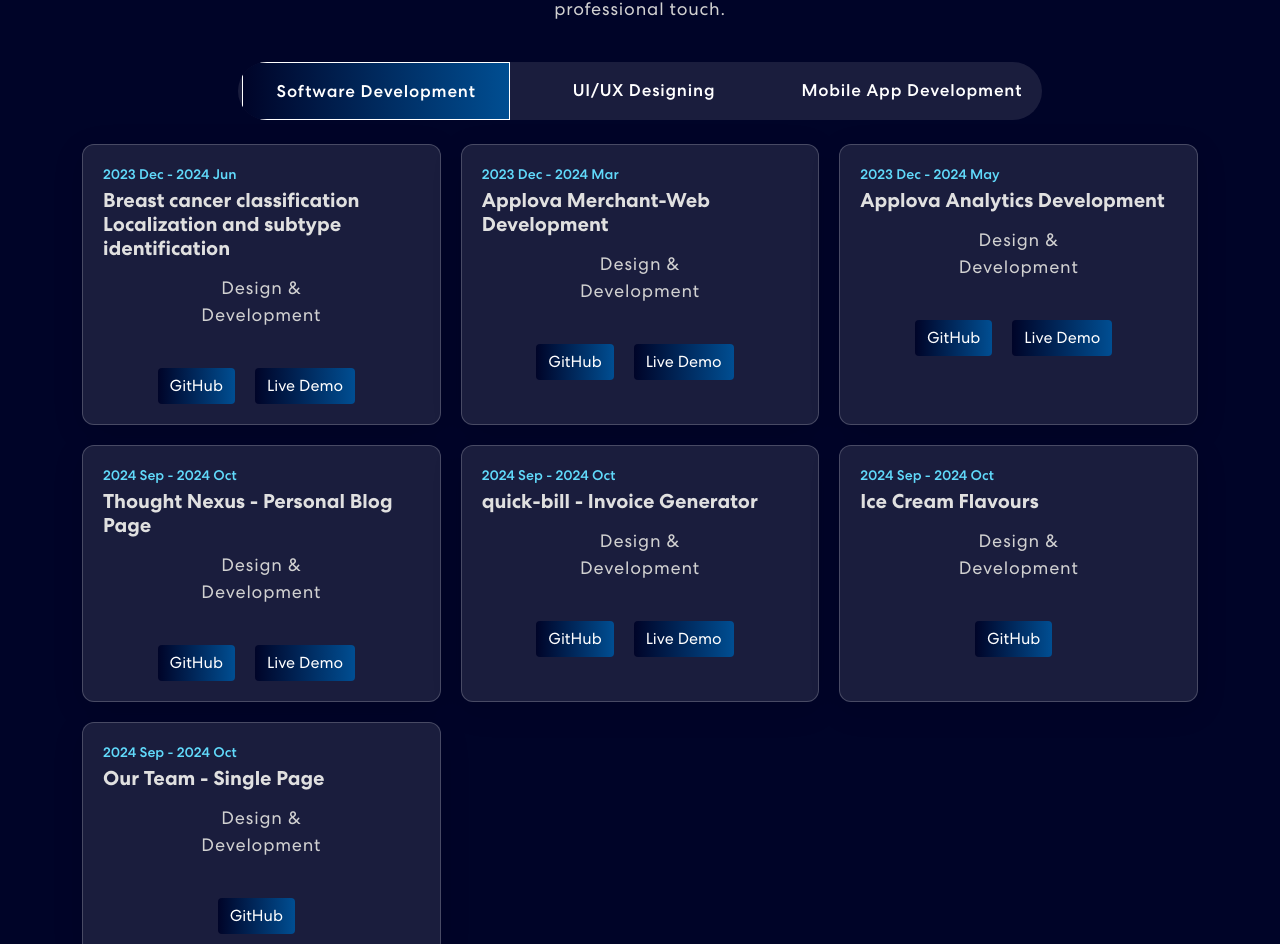
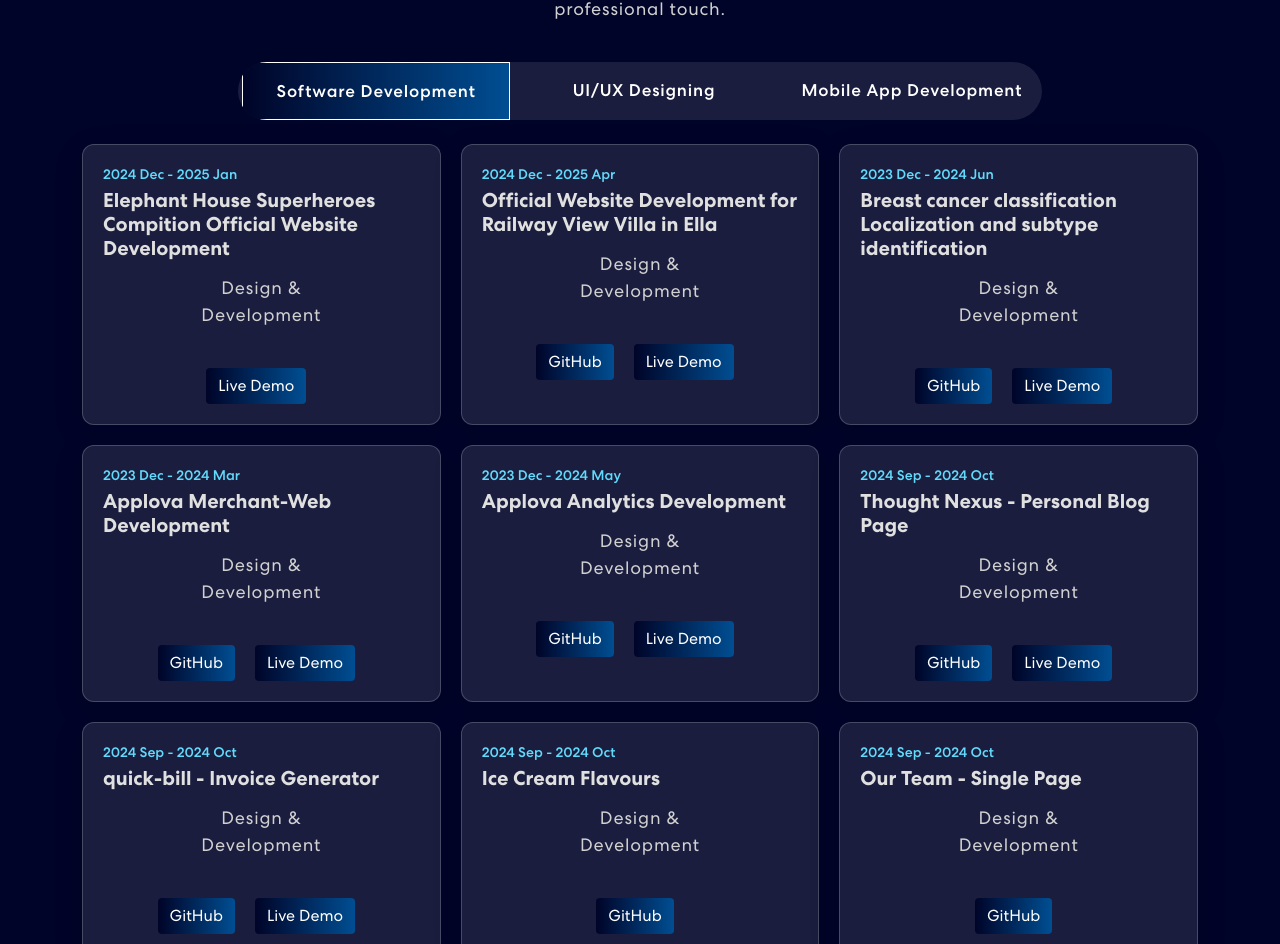
Before and after one commit to Sandu1234/personal-portfolio, a React (Create React App) app: page / in a window 1280 px wide. Shown: the part 1815-2759 px from the top of the page. Built offline with nearby package versions, Linux system fonts and the light colour scheme.

Commit message:
Update Projects.js

```diff
--- a/src/components/Projects.js
+++ b/src/components/Projects.js
@@ -7,6 +7,25 @@
 
   // Define projects for each section
   const softwareProjects = [
+    {
+      date: "2024 Dec - 2025 Jan",
+      title: "Elephant House Superheroes Compition Official Website Development",
+      description: "Design & Development",
+      fullDescription: "A comprehensive project focusing on breast cancer classification using deep learning techniques. This project involved the development of an AI model that accurately classifies cancer subtypes based on medical imaging.",
+      imgUrl: "/path/to/image1.jpg", // Replace with actual image paths
+      liveDemoUrl: "https://therailwayviewvilla.com/", // Optional video link
+
+    },
+    {
+      date: "2024 Dec - 2025 Apr",
+      title: "Official Website Development for Railway View Villa in Ella",
+      description: "Design & Development",
+      fullDescription: "A comprehensive project focusing on breast cancer classification using deep learning techniques. This project involved the development of an AI model that accurately classifies cancer subtypes based on medical imaging.",
+      imgUrl: "/path/to/image1.jpg", // Replace with actual image paths
+      liveDemoUrl: "https://breastguard.netlify.app/", // Optional video link
+      githubLink: "https://github.com/yourusername/breast-cancer-classification", // Add GitHub link
+
+    },
     {
       date: "2023 Dec - 2024 Jun",
       title: "Breast cancer classification Localization and subtype identification",
@@ -78,6 +97,79 @@
 
   const uiuxProjects = [
     {
+      date: "2024 Dec - 2025 Apr",
+      title: "Smart Payment Tracker – Dark Mode UI Design",
+      description: "Design & Development",
+      fullDescription: "Designed a visually stunning web experience inspired by the cosmos, incorporating smooth animations and interactive elements.",
+      imgUrl: "/path/to/image4.jpg",
+      dribbbleLink: "https://www.behance.net/gallery/223515887/Smart-Payment-Tracker-Dark-Mode-UI-Design", // Add Dribbble link
+
+    },
+    {
+      date: "2024 Dec - 2025 Apr",
+      title: "MindBalance – A Minimalist Productivity Dashboard",
+      description: "Design & Development",
+      fullDescription: "Designed a visually stunning web experience inspired by the cosmos, incorporating smooth animations and interactive elements.",
+      imgUrl: "/path/to/image4.jpg",
+      dribbbleLink: "https://www.behance.net/gallery/223512273/MindBalance-A-Minimalist-Productivity-Dashboard", // Add Dribbble link
+
+    },
+    {
+      date: "2024 Dec - 2025 Apr",
+      title: "Foodmania Restaurant Management System",
+      description: "Design & Development",
+      fullDescription: "Designed a visually stunning web experience inspired by the cosmos, incorporating smooth animations and interactive elements.",
+      imgUrl: "/path/to/image4.jpg",
+      dribbbleLink: "https://www.behance.net/gallery/223442363/Foodmania-Restaurant-Management-System", // Add Dribbble link
+
+    },
+    {
+      date: "2024 Dec - 2025 Apr",
+      title: "Travel In Tents – A Mood-Based Nature Escape App",
+      description: "Design & Development",
+      fullDescription: "Designed a visually stunning web experience inspired by the cosmos, incorporating smooth animations and interactive elements.",
+      imgUrl: "/path/to/image4.jpg",
+      dribbbleLink: "https://www.behance.net/gallery/223417467/Travel-In-Tents-A-Mood-Based-Nature-Escape-App", // Add Dribbble link
+
+    },
+
+    {
+      date: "2024 Dec - 2025 Apr",
+      title: "Elephant House SuperHeroes Official Website",
+      description: "Design & Development",
+      fullDescription: "Designed a visually stunning web experience inspired by the cosmos, incorporating smooth animations and interactive elements.",
+      imgUrl: "/path/to/image4.jpg",
+      dribbbleLink: "https://www.behance.net/gallery/220867901/Elephant-House-SuperHeroes-Official-Website", // Add Dribbble link
+
+    },
+    {
+      date: "2024 Dec - 2025 Apr",
+      title: "Elephant House SuperHeroes Official Website",
+      description: "Design & Development",
+      fullDescription: "Designed a visually stunning web experience inspired by the cosmos, incorporating smooth animations and interactive elements.",
+      imgUrl: "/path/to/image4.jpg",
+      dribbbleLink: "https://www.behance.net/gallery/220867901/Elephant-House-SuperHeroes-Official-Website", // Add Dribbble link
+
+    },
+    {
+      date: "2024 Dec - 2025 Apr",
+      title: "Online Courses Dashboard",
+      description: "Design & Development",
+      fullDescription: "Designed a visually stunning web experience inspired by the cosmos, incorporating smooth animations and interactive elements.",
+      imgUrl: "/path/to/image4.jpg",
+      dribbbleLink: "https://www.behance.net/gallery/217633109/Online-Courses-Dashboard", // Add Dribbble link
+
+    },
+    {
+      date: "2024 Dec - 2025 Apr",
+      title: "Skin Care Product Website",
+      description: "Design & Development",
+      fullDescription: "Designed a visually stunning web experience inspired by the cosmos, incorporating smooth animations and interactive elements.",
+      imgUrl: "/path/to/image4.jpg",
+      dribbbleLink: "https://www.behance.net/gallery/217519019/Skin-Care-Product-Website", // Add Dribbble link
+
+    },
+    {
       date: "2023 Dec - 2024 Jul",
       title: "Galactic Voyage: A Stellar Web Experience",
       description: "Design & Development",
@@ -93,7 +185,6 @@
       fullDescription: "Built a digital platform aimed at enhancing lifelong learning with user-friendly interfaces and rich content.",
       imgUrl: "/path/to/image5.jpg",
       dribbbleLink: "https://dribbble.com/shots/23458839-Empowering-Education-A-Digital-Platform-for-Lifelong-Learning?utm_source=Clipboard_Shot&utm_campaign=nayanathara&utm_content=Empowering%20Education%3A%20A%20Digital%20Platform%20for%20Lifelong%20Learning&utm_medium=Social_Share&utm_source=Clipboard_Shot&utm_campaign=nayanathara&utm_content=Empowering%20Education%3A%20A%20Digital%20Platform%20for%20Lifelong%20Learning&utm_medium=Social_Share", // Add Dribbble link
-
     },
     {
       date: "2023 Dec - 2024 Apr",
```
